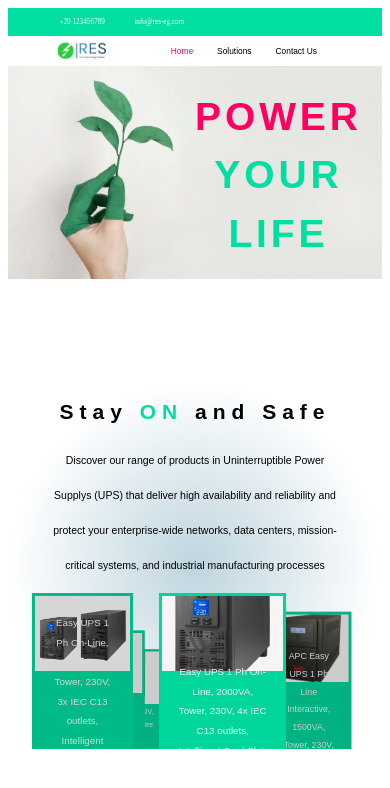
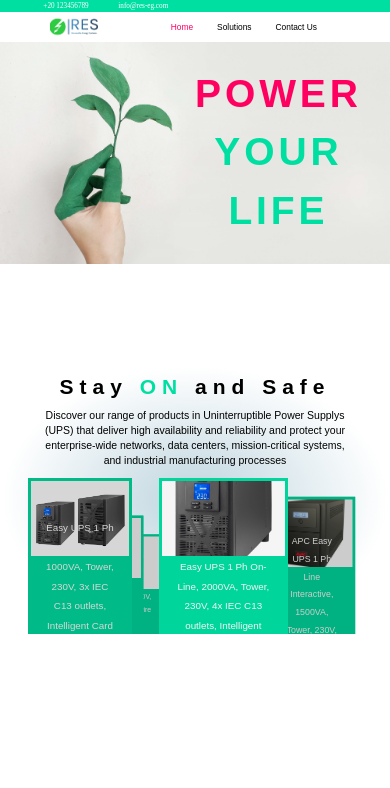
Before and after one commit to mostafa-abuelkhair/res-eg, an Angular app in the folder res-front/: page / in a window 390 px wide. Shown: the top 788 px of the page. Built offline with nearby package versions, Linux system fonts and the light colour scheme; a web font is replaced by a local one.

Commit message:
more responsive

```diff
--- a/res-front/src/app/cards-carousel/cards-carousel.component.css
+++ b/res-front/src/app/cards-carousel/cards-carousel.component.css
@@ -11,9 +11,9 @@
     margin-top: 20px;
     text-align: center;
     font-size: 1.5em;
-    line-height: 35px;
-    padding-left: 10vw;
-    padding-right: 10vw;
+    line-height: 2.5rem;
+    padding-left: 10%;
+    padding-right: 10%;
     overflow: hidden;
 }
 
@@ -37,6 +37,8 @@
 
 
 section{
+    margin-left: 1%;
+    margin-right: 1%;
     height:40vw;
     position: relative;
     overflow: hidden;
--- a/res-front/src/app/nav/nav.component.css
+++ b/res-front/src/app/nav/nav.component.css
@@ -2,7 +2,7 @@
 
     background-color: var(--green);
     font-size: 1.2rem;
-    padding: 10px;
+    padding: 0.5vw;
     color:white;
 
 }
@@ -14,13 +14,13 @@
 }
 
 .upperNav div:first-child{
-    width: 80%;
+    width: 75%;
     text-align:start;
     padding-left: 10px;
 }
 
 .upperNav div:last-child{
-    width: 20%;
+    width: 25%;
 }
 
 .upperNav div:first-child i{
--- a/res-front/src/styles.css
+++ b/res-front/src/styles.css
@@ -9,6 +9,11 @@
 :root{
     font-size: 15px;
 }
+html,body{
+    padding: 0px;
+    margin: 0px;
+}
+
 @media screen and (max-width: 800px) {
     :root{
         font-size: 12px;
```
